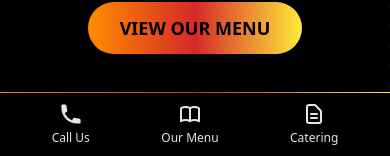
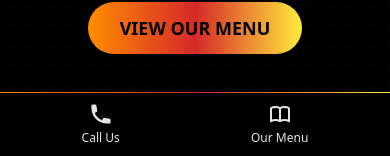
Before and after one commit to alexubilla8185/dem-boyz-bbq, a React (Vite) app: page / in a window 390 px wide. Shown: the part 688-844 px from the top of the page. Built offline with nearby package versions, Linux system fonts and the light colour scheme.

Commit message:
feat: Remove catering button from mobile action bar
The catering inquiry functionality is now handled by a dedicated modal, making the mobile action bar cleaner and more focused on core navigation (location, menu, contact).

```diff
--- a/App.tsx
+++ b/App.tsx
@@ -22,7 +22,7 @@ function App() {
       </main>
       <Footer />
       <BackToTopButton isCateringModalOpen={isCateringModalOpen} />
-      <MobileActionBar setIsCateringModalOpen={setIsCateringModalOpen} />
+      <MobileActionBar />
     </>
   );
 }
--- a/components/MobileActionBar.tsx
+++ b/components/MobileActionBar.tsx
@@ -1,19 +1,9 @@
 import React from 'react';
 import { contactInfo } from '../data.ts';
 import { handleSmoothScroll } from '../utils/helpers.ts';
-import { PhoneIconForBar, BookOpenIcon, DocumentTextIcon } from './Icons.tsx';
+import { PhoneIconForBar, BookOpenIcon } from './Icons.tsx';
 
-interface MobileActionBarProps {
-    setIsCateringModalOpen: (isOpen: boolean) => void;
-}
-
-export const MobileActionBar = ({ setIsCateringModalOpen }: MobileActionBarProps) => {
-
-    const handleCateringClick = (e: React.MouseEvent<HTMLButtonElement>) => {
-        e.preventDefault();
-        setIsCateringModalOpen(true);
-    };
-
+export const MobileActionBar = () => {
     return (
         <div className="fixed bottom-0 left-0 right-0 bg-black/80 backdrop-blur-sm z-40 md:hidden">
             <div className="absolute top-0 left-0 w-full h-[1px] bg-fire-gradient"></div>
@@ -36,14 +26,6 @@ export const MobileActionBar = ({ setIsCateringModalOpen }: MobileActionBarProps
                         <BookOpenIcon />
                         <span className="text-xs font-medium">Our Menu</span>
                     </a>
-                    <button
-                        onClick={handleCateringClick}
-                        className="flex flex-col items-center text-center text-neutral-200 hover:text-primary-yellow transition-colors duration-200 p-2"
-                        aria-label="Inquire about catering"
-                    >
-                        <DocumentTextIcon />
-                        <span className="text-xs font-medium">Catering</span>
-                    </button>
                 </div>
             </div>
         </div>
```
